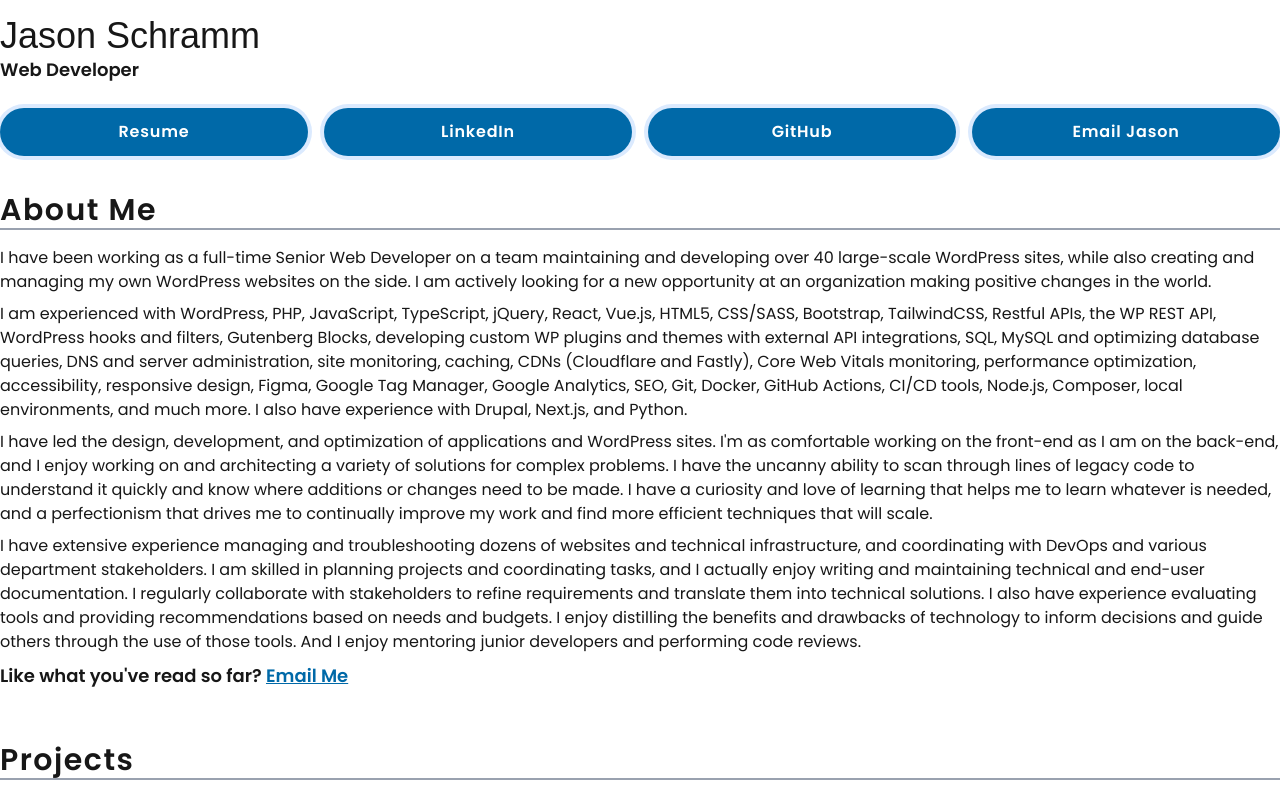
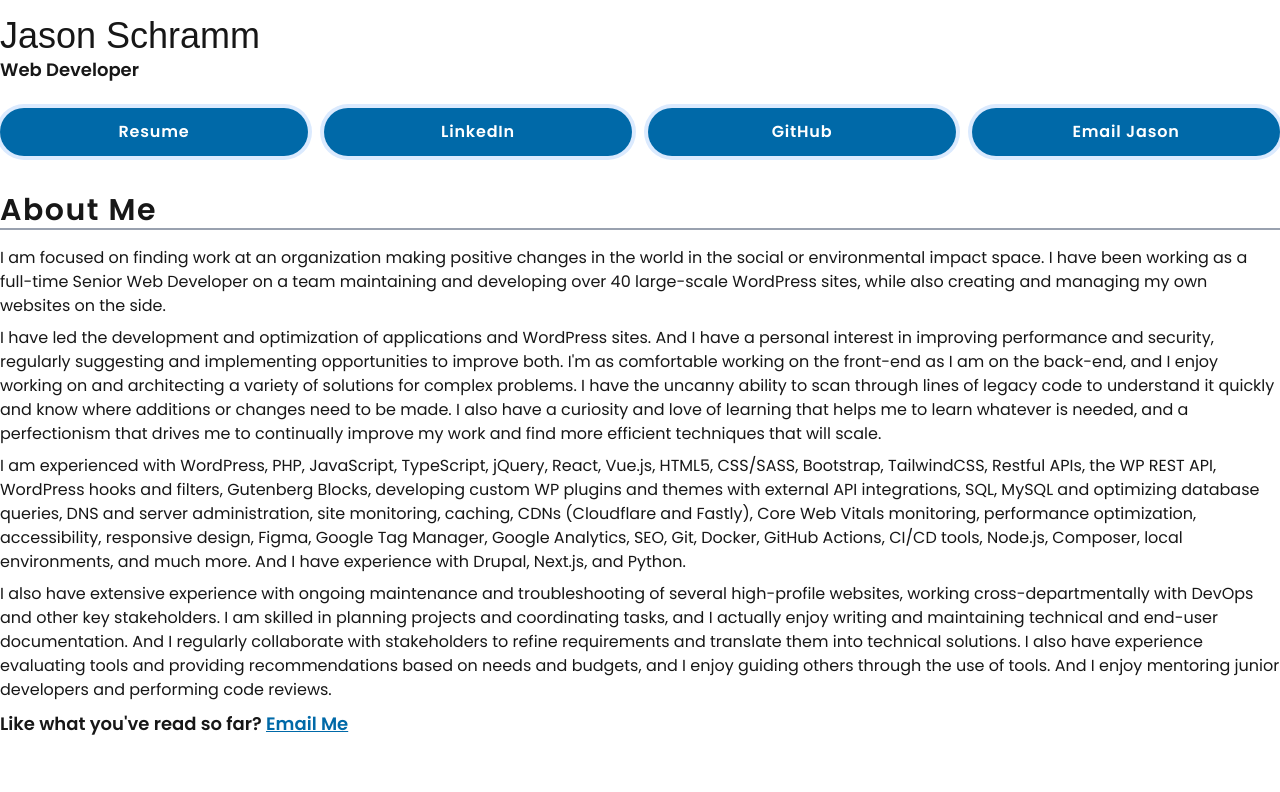
Before and after one commit to jruns/jruns.github.io, a Next.js app: page / in a window 1280 px wide. Shown: the top 792 px of the page. Built offline with nearby package versions, Linux system fonts and the light colour scheme; a web font is replaced by a local one.

Commit message:
Update About section

```diff
--- a/src/app/page.tsx
+++ b/src/app/page.tsx
@@ -23,10 +23,10 @@ export default function Home() {
         </div>
         <div className="mt-3 mb-6 flex flex-col">
             <h1 className="text-3xl font-semibold tracking-wider font-poppins border-b-2 border-gray-400">About Me</h1>
-            <p className="mt-4 font-poppins text-base">I have been working as a full-time Senior Web Developer on a team maintaining and developing over 40 large-scale WordPress sites, while also creating and managing my own WordPress websites on the side. I am actively looking for a new opportunity at an organization making positive changes in the world.</p>
-            <p className="mt-4 sm:mt-2 font-poppins text-base">I am experienced with WordPress, PHP, JavaScript, TypeScript, jQuery, React, Vue.js, HTML5, CSS/SASS, Bootstrap, TailwindCSS, Restful APIs, the WP REST API, WordPress hooks and filters, Gutenberg Blocks, developing custom WP plugins and themes with external API integrations, SQL, MySQL and optimizing database queries, DNS and server administration, site monitoring, caching, CDNs (Cloudflare and Fastly), Core Web Vitals monitoring, performance optimization, accessibility, responsive design, Figma, Google Tag Manager, Google Analytics, SEO, Git, Docker, GitHub Actions, CI/CD tools, Node.js, Composer, local environments, and much more. I also have experience with Drupal, Next.js, and Python.</p>
-            <p className="mt-4 sm:mt-2 font-poppins text-base">I have led the design, development, and optimization of applications and WordPress sites. I&apos;m as comfortable working on the front-end as I am on the back-end, and I enjoy working on and architecting a variety of solutions for complex problems. I have the uncanny ability to scan through lines of legacy code to understand it quickly and know where additions or changes need to be made. I have a curiosity and love of learning that helps me to learn whatever is needed, and a perfectionism that drives me to continually improve my work and find more efficient techniques that will scale.</p>
-            <p className="mt-4 sm:mt-2 font-poppins text-base">I have extensive experience managing and troubleshooting dozens of websites and technical infrastructure, and coordinating with DevOps and various department stakeholders. I am skilled in planning projects and coordinating tasks, and I actually enjoy writing and maintaining technical and end-user documentation. I regularly collaborate with stakeholders to refine requirements and translate them into technical solutions. I also have experience evaluating tools and providing recommendations based on needs and budgets. I enjoy distilling the benefits and drawbacks of technology to inform decisions and guide others through the use of those tools. And I enjoy mentoring junior developers and performing code reviews.</p>
+            <p className="mt-4 font-poppins text-base">I am focused on finding work at an organization making positive changes in the world in the social or environmental impact space. I have been working as a full-time Senior Web Developer on a team maintaining and developing over 40 large-scale WordPress sites, while also creating and managing my own websites on the side.</p>
+            <p className="mt-4 sm:mt-2 font-poppins text-base">I have led the development and optimization of applications and WordPress sites. And I have a personal interest in improving performance and security, regularly suggesting and implementing opportunities to improve both. I&apos;m as comfortable working on the front-end as I am on the back-end, and I enjoy working on and architecting a variety of solutions for complex problems. I have the uncanny ability to scan through lines of legacy code to understand it quickly and know where additions or changes need to be made. I also have a curiosity and love of learning that helps me to learn whatever is needed, and a perfectionism that drives me to continually improve my work and find more efficient techniques that will scale.</p>
+            <p className="mt-4 sm:mt-2 font-poppins text-base">I am experienced with WordPress, PHP, JavaScript, TypeScript, jQuery, React, Vue.js, HTML5, CSS/SASS, Bootstrap, TailwindCSS, Restful APIs, the WP REST API, WordPress hooks and filters, Gutenberg Blocks, developing custom WP plugins and themes with external API integrations, SQL, MySQL and optimizing database queries, DNS and server administration, site monitoring, caching, CDNs (Cloudflare and Fastly), Core Web Vitals monitoring, performance optimization, accessibility, responsive design, Figma, Google Tag Manager, Google Analytics, SEO, Git, Docker, GitHub Actions, CI/CD tools, Node.js, Composer, local environments, and much more. And I have experience with Drupal, Next.js, and Python.</p>
+            <p className="mt-4 sm:mt-2 font-poppins text-base">I also have extensive experience with ongoing maintenance and troubleshooting of several high-profile websites, working cross-departmentally with DevOps and other key stakeholders. I am skilled in planning projects and coordinating tasks, and I actually enjoy writing and maintaining technical and end-user documentation. And I regularly collaborate with stakeholders to refine requirements and translate them into technical solutions. I also have experience evaluating tools and providing recommendations based on needs and budgets, and I enjoy guiding others through the use of tools. And I enjoy mentoring junior developers and performing code reviews.</p>
             <p className="mt-4 sm:mt-2 font-poppins text-lg font-semibold">Like what you&apos;ve read so far? <a href="mailto:jason.schramm@gmail.com" className="text-buttons underline" target="_blank">Email Me</a></p>
         </div>
         <div className="mt-7">
```
